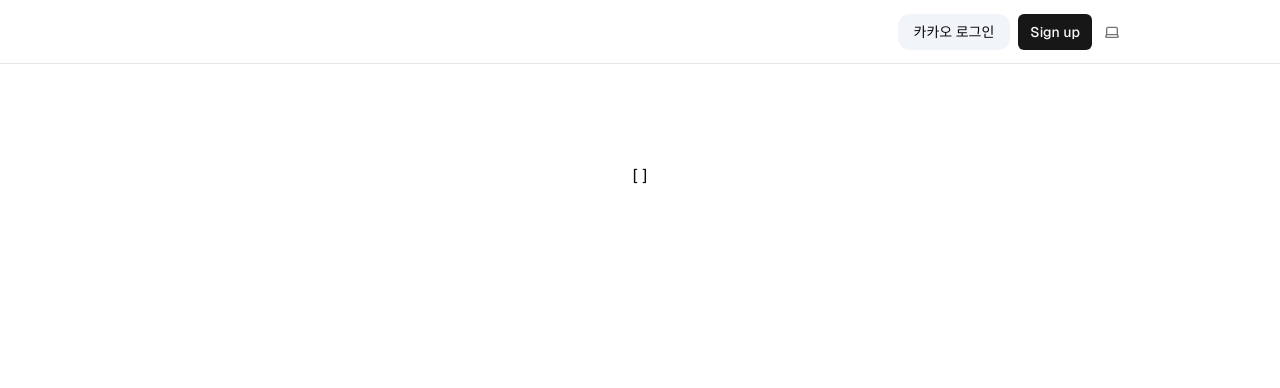
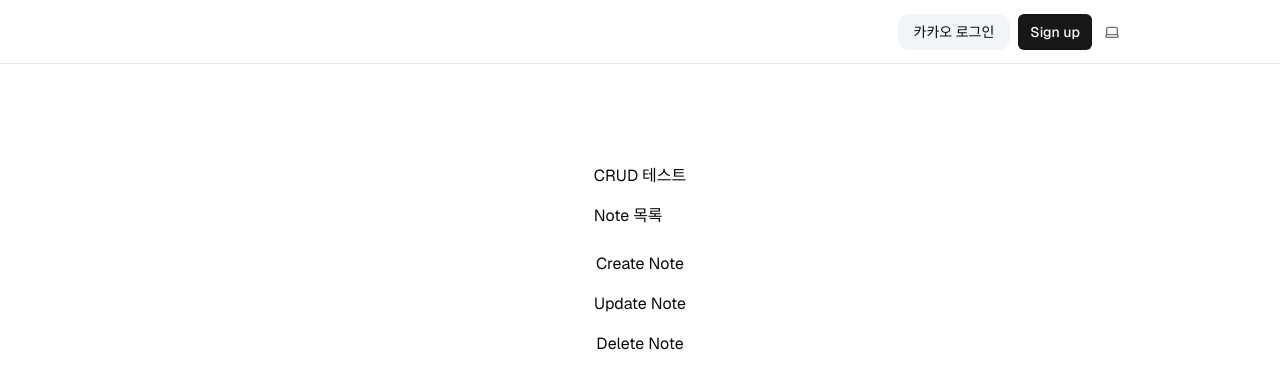
Before and after one commit to 1nnovator1105/drippin, a Next.js app: page /notes in a window 1280 px wide. Shown: the top 388 px of the page. Built offline with nearby package versions, Linux system fonts and the light colour scheme; no server answers; the database is empty.

Commit message:
feat: enable subscribe table

```diff
--- a/app/notes/page.tsx
+++ b/app/notes/page.tsx
@@ -1,9 +1,91 @@
-import { createClient } from "@/utils/supabase/server";
-import { cookies } from "next/headers";
+"use client";
 
-export default async function Notes() {
+import { createClient } from "@/utils/supabase/client";
+import { useEffect, useState } from "react";
+
+export default function Notes() {
+  const [notes, setNotes] = useState<any[]>([]);
+
   const supabase = createClient();
-  const { data: notes } = await supabase.from("notes").select();
 
-  return <pre>{JSON.stringify(notes, null, 2)}</pre>;
+  useEffect(() => {
+    const fetchNotes = async () => {
+      const { data, error } = await supabase.from("notes").select("*");
+      if (error) {
+        console.error("Error fetching notes:", error);
+      } else {
+        setNotes(data);
+      }
+    };
+    fetchNotes();
+  }, []);
+
+  useEffect(() => {
+    const channel = supabase
+      .channel("custom-all-channel")
+      .on(
+        "postgres_changes",
+        { event: "*", schema: "public", table: "notes" },
+        (payload) => {
+          console.log("Change received!", payload);
+
+          // 데이터가 업데이트될 때마다 상태 업데이트
+          if (payload.eventType === "INSERT") {
+            setNotes((prevNotes) => [...prevNotes, payload.new]);
+          } else if (payload.eventType === "UPDATE") {
+            setNotes((prevNotes) =>
+              prevNotes.map((note) =>
+                note.id === payload.new.id ? payload.new : note,
+              ),
+            );
+          } else if (payload.eventType === "DELETE") {
+            setNotes((prevNotes) =>
+              prevNotes.filter((note) => note.id !== payload.old.id),
+            );
+          }
+        },
+      )
+      .subscribe();
+
+    // 컴포넌트가 언마운트될 때 구독 취소
+    return () => {
+      supabase.removeChannel(channel);
+    };
+  }, []);
+
+  const createNote = async () => {
+    const { data, error } = await supabase
+      .from("notes")
+      .insert([{ title: "Created Note" }]);
+  };
+
+  const updateNote = async () => {
+    const { data, error } = await supabase
+      .from("notes")
+      .update({ title: "Updated Note" })
+      .eq("id", notes[notes.length - 1].id);
+  };
+
+  const deleteNote = async () => {
+    const { data, error } = await supabase
+      .from("notes")
+      .delete()
+      .eq("id", notes[notes.length - 1].id);
+  };
+
+  // return <pre>{JSON.stringify(notes, null, 2)}</pre>;
+  return (
+    <div className="flex flex-col gap-4">
+      <h1>CRUD 테스트</h1>
+
+      <div className="flex flex-col gap-2">
+        Note 목록
+        <ul>{notes?.map((note) => <li key={note.id}>{note.title}</li>)}</ul>
+      </div>
+
+      <button onClick={createNote}>Create Note</button>
+      <button onClick={updateNote}>Update Note</button>
+      <button onClick={deleteNote}>Delete Note</button>
+    </div>
+  );
 }
```
